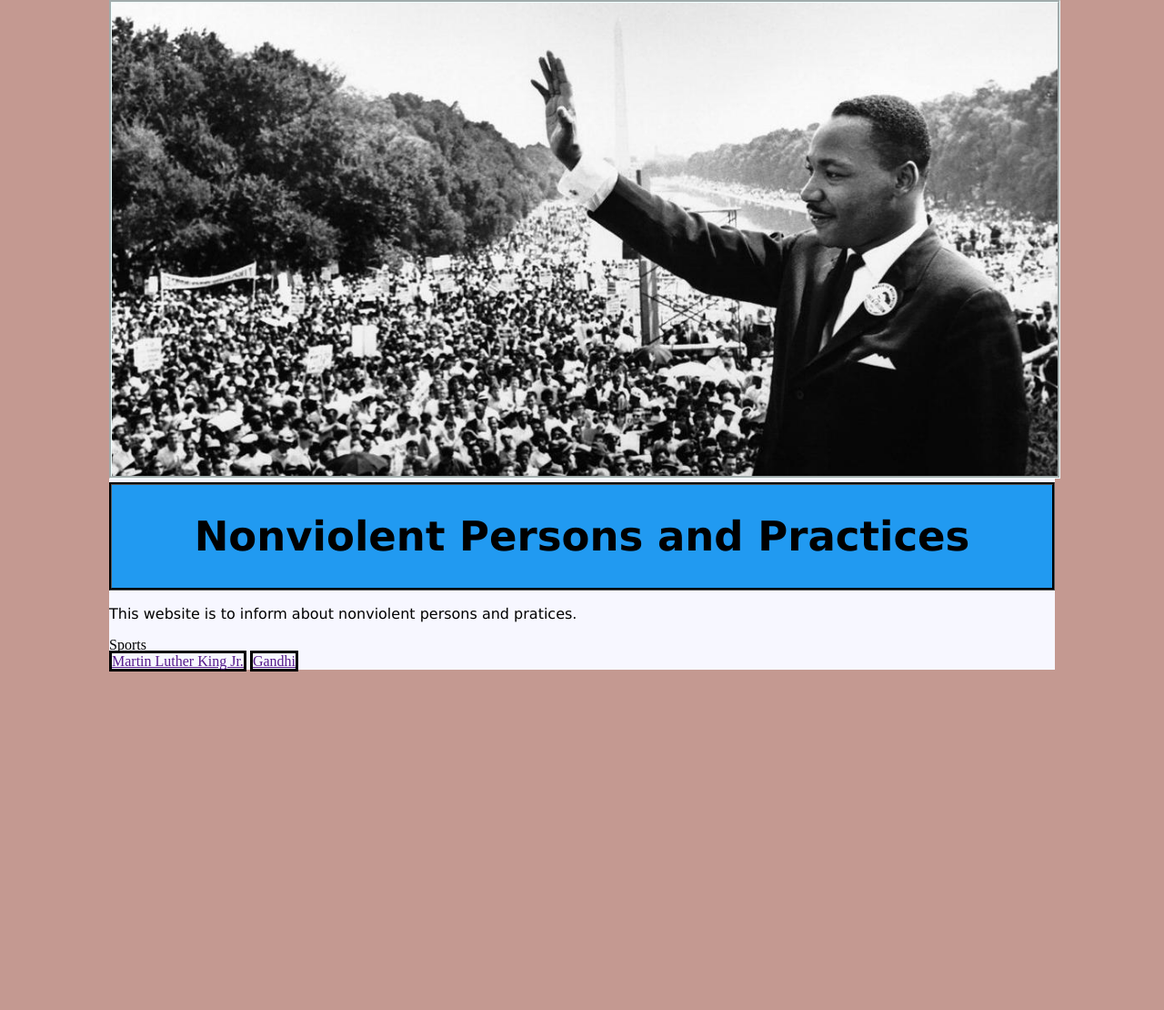
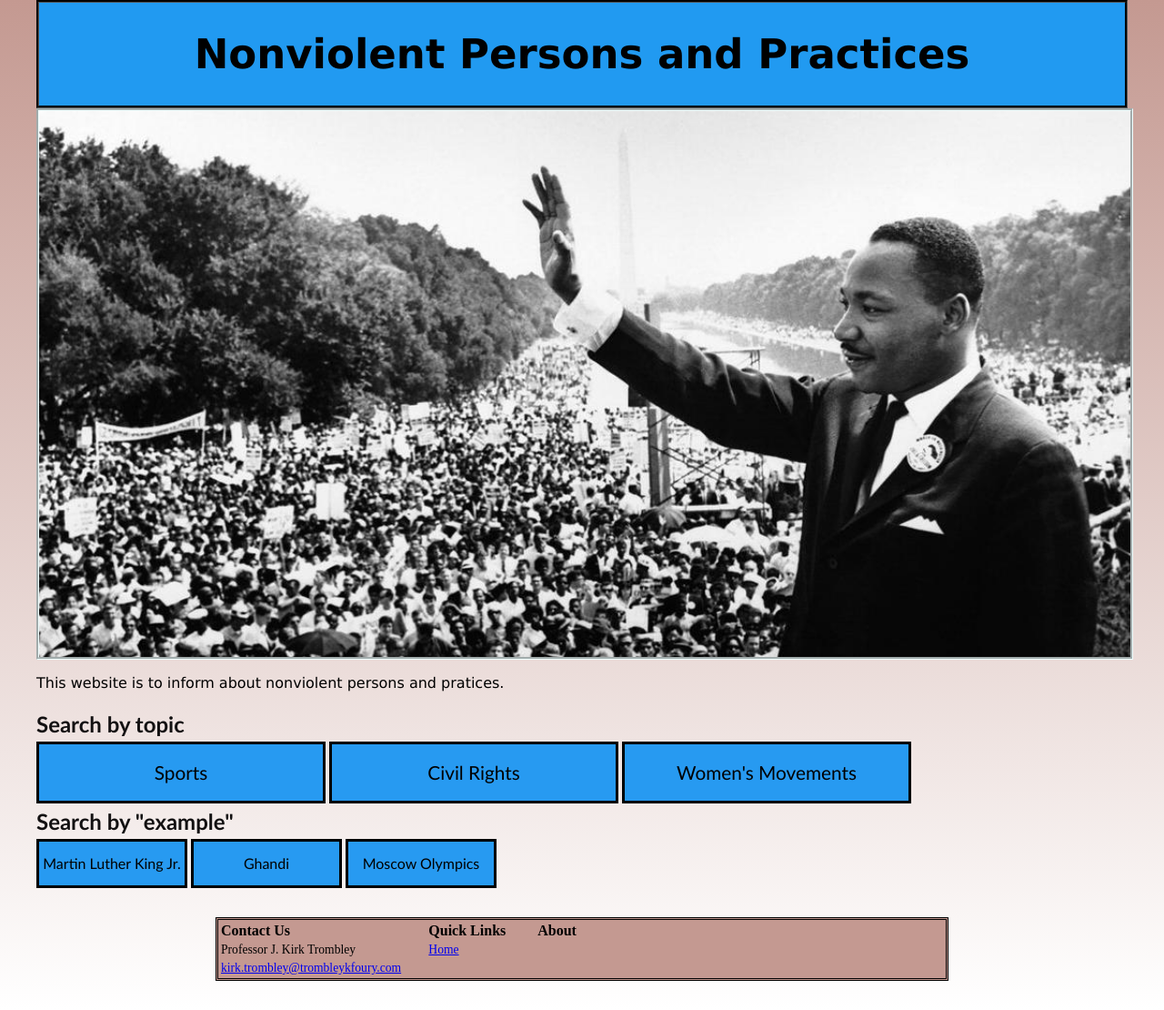
Before and after one commit to sleclercjr/NonviolentPersons, a PHP site: page / in a window 1280 px wide. Shown: the whole page at 91% size. Before the commit the page ends 738 px from the top, so only its background shows below. Run offline with PHP 8.4, Linux system fonts and the light colour scheme.

Commit message:
#4
More work on framework, new styling, footer element

```diff
--- a/index.html
+++ b/index.html
@@ -7,27 +7,49 @@
 	</head>
 
 	<body>
-		<img class="img-banner" alt="MLK March on Washington" src="NonViolence/images/bannerimg.jpg"/>
 		<div class="hdr-primary">
 			<h1 class="welcome">Nonviolent Persons and Practices</h1>
 		</div>
+		<div class="home-banner">
+			<img class="img-banner" alt="MLK March on Washington" src="NonViolence/images/bannerimg.jpg" align="middle"/>
+		</div>
 		<p class="introduction">This website is to inform about nonviolent persons and pratices.</p>
+		<!--Search by topic-->
 		<nav class="main-navigation">
-			<a class="main-nav-element">Sports</a>
-			<a class="main-nav-element"></a>
+			<h2 class="nav-header">Search by topic</h2>
+			<a class="main-nav-element" href="">Sports</a>
+			<a class="main-nav-element" href="">Civil Rights</a>
+			<a class="main-nav-element" href="">Women's Movements</a>
 		</nav>
+		<!--Search by page-->
 		<nav class="secondary-navigation">
+			<h2 class="nav-header">Search by "example"</h2>
 				<div>
 					<a class="nav-element" href="">Martin Luther King Jr.</a>
-					<a class="nav-element" href="">Gandhi</a>
+					<a class="nav-element" href="">Ghandi</a>
+					<a class="nav-element" href="">Moscow Olympics</a>
 				</div>
 			</nav>
 
-		<nav class="footer">
-			<div class="quicklinks">
-
-			</div>
-		</nav>
+		<div class="footer-containter">
+			<footer>
+				<table class="footer-table">
+					<tr>
+						<th>Contact Us</th>
+						<th>Quick Links</th>
+						<th>About</th>
+					</tr>
+					<tr>
+						<td>Professor J. Kirk Trombley</td>
+						<td><a href="/index.html">Home</a></td>
+					</tr>
+					<tr>
+						<td><a href="mailto:">kirk.trombley@trombleykfoury.com</a></td>
+						<td></td>
+					</tr>
+				</table>
+			</footer>
+		</div>
 	</body>
 	<link rel="stylesheet" href="mainstyle.css"/>
 </html>
--- a/mainstyle.css
+++ b/mainstyle.css
@@ -3,23 +3,29 @@
 
 html
 {
-	background-color: #C49991;
+	background: repeating-linear-gradient(#C49991, #FFFFFF);
 }
 body
 {
 	padding: 0em;
 	align-content: center;
 	margin: auto;
-	max-width: 65em;
-	background-color: #F7F7FF;
+	max-width: 75em;
 }
-
 .hdr-primary
 {
 	border-style: groove;
 	border-color: #000000;
 	background-color: #219AF1;
 	text-align: center;
+}
+.nav-header
+{
+	padding: 0em;
+	margin-top: .2em;
+	margin-bottom: .2em;
+	color: #131112;
+	font-family: 'Trebuchet MS', 'Lucida Sans Unicode', 'Lucida Grande', 'Lucida Sans', Arial, sans-serif;
 }
 .welcome
 {
@@ -30,14 +36,73 @@ body
 {
 	border-style: groove;
 	border-color: azure;
-	max-width: 65em;
+	display: block;
+    margin-left: auto;
+	margin-right: auto;
+	width: 75em;
+	object-fit: contain;
+}
+
+.main-navigation
+{
+	align-content: center;
+}
+.secondary-navigation
+{
+	align-content: center;
+}
+
+.main-nav-element
+{
+	border-style: solid;
+	border-color: #000000;
+	background-color: #279AF1;
+	font-size: 1.3em;
+	font-family: 'Trebuchet MS', 'Lucida Sans Unicode', 'Lucida Grande', 'Lucida Sans', Arial, sans-serif;
+	color: #000000;
+	display: inline-block;
+	width: 15em;
+	height: 3em;
+	line-height: 3em;
+	text-align: center;
+	text-decoration: none;
 }
 .nav-element
 {
 	border-style: solid;
 	border-color: #000000;
+	background-color: #279AF1;
+	font-size: 1em;
+	font-family: 'Trebuchet MS', 'Lucida Sans Unicode', 'Lucida Grande', 'Lucida Sans', Arial, sans-serif;
+	color: #000000;
+	display: inline-block;
+	width: 10em;
+	height: 3em;
+	line-height: 3em;
+	text-align: center;
+	text-decoration: none;
 }
+
 p
 {
 	font-family: "Lucida Grande", "Lucida Sans Unicode", "Lucida Sans", "DejaVu Sans", Verdana, "sans-serif";
 }
+footer
+{
+	margin-top: 2em;
+	margin-bottom: 2em;
+	border-style: double;
+	text-align: left;
+	background-color: #C49991;
+	max-width: 50em;
+	margin-left: auto;
+	margin-right: auto;
+}
+
+th{
+	padding-right: 2em;
+}
+td{
+	padding-right: 2em;
+	font-size: .85em;
+}
```
